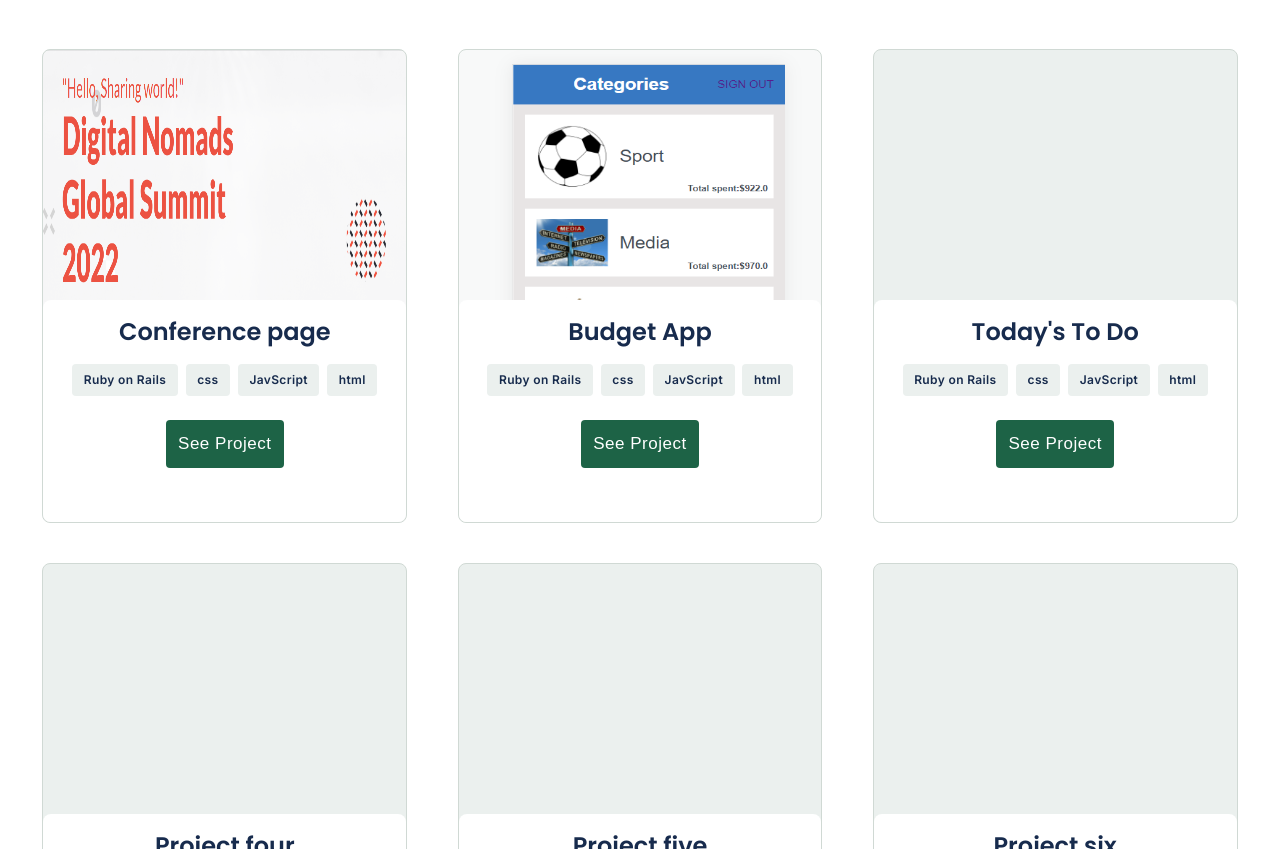
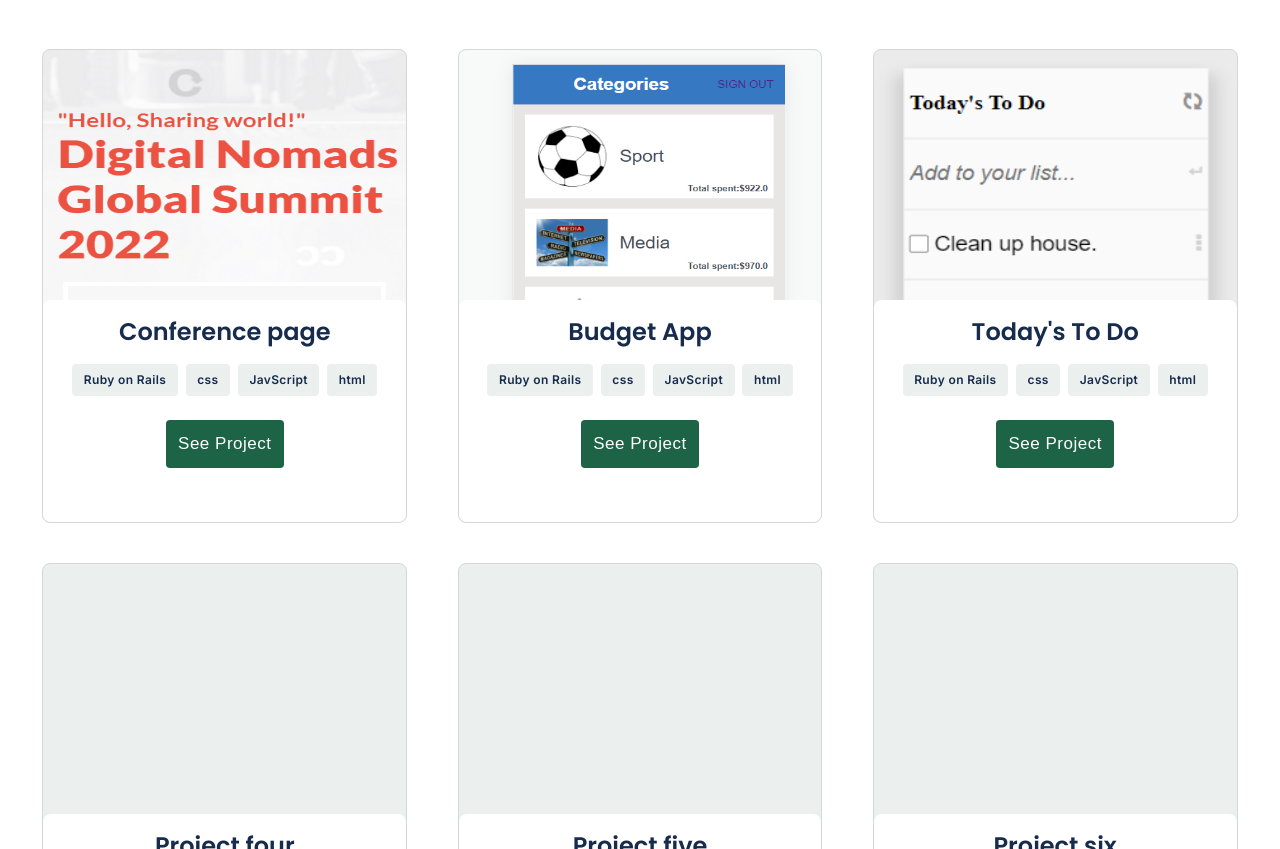
Before and after one commit to jorgegoco/Portfolio, a website: page index.html in a window 1280 px wide. Shown: the part 1194-2043 px from the top of the page. Drawn offline with Linux system fonts and the light colour scheme.

Commit message:
Load images

```diff
--- a/assets/scripts/works.js
+++ b/assets/scripts/works.js
@@ -24,8 +24,8 @@ const projects = [
   {
     projectAvailability: true,
     name: "Today's To Do",
-    img_desktop: './assets/images/desktop-detail-image.png',
-    img_mobile: './assets/images/mobile-detail-image.png',
+    img_desktop: './assets/images/todo_desktop.png',
+    img_mobile: './assets/images/todo_mobile.png',
     description: 'ToDoList is a tool that helps to organize your day. It simply lists the things that you need to do and allows you to mark them as complete.',
     liveLink: 'https://jorgegoco.github.io/ToDoList/',
     liveSource: 'https://github.com/jorgegoco/ToDoList',
--- a/assets/stylesheets/main.css
+++ b/assets/stylesheets/main.css
@@ -153,6 +153,12 @@ section a:hover {
 
 .imageProject1 {
   background-image: url("../images/budget_mobile.png");
+  background-repeat: no-repeat;
+  background-size: 100% 100%;
+}
+
+.imageProject2 {
+  background-image: url("../images/todo_mobile.png");
   background-repeat: no-repeat;
   background-size: 100% 100%;
 }
@@ -548,11 +554,15 @@ footer {
   }
 
   .imageProject0 {
-    background-image: url("../images/nomads_desktop.png");
+    background-image: url("../images/nomads_mobile.png");
   }
 
   .imageProject1 {
     background-image: url("../images/budget_mobile.png");
+  }
+
+  .imageProject2 {
+    background-image: url("../images/todo_mobile.png");
   }
 
   .multi-post-header {
```
Also changed, not shown: assets/images/todo_desktop.png (added), assets/images/todo_mobile.png (added), 2 other files.
